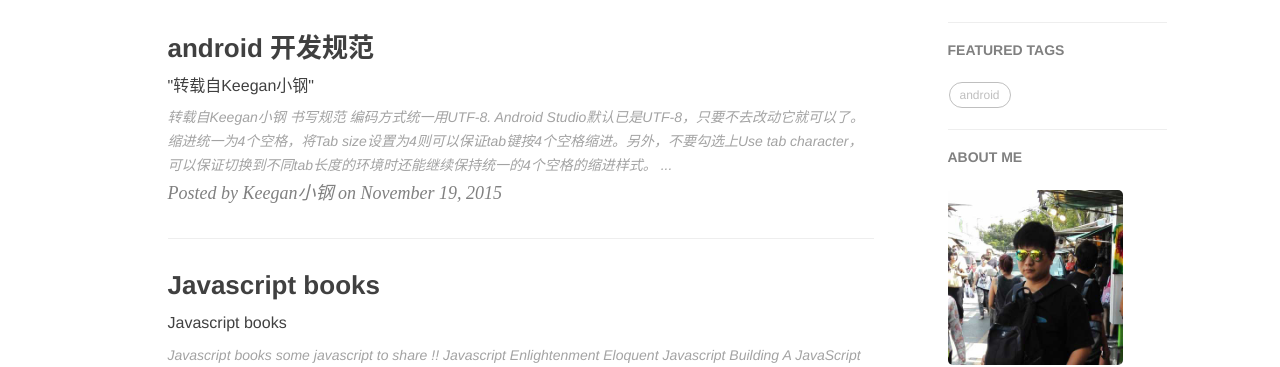
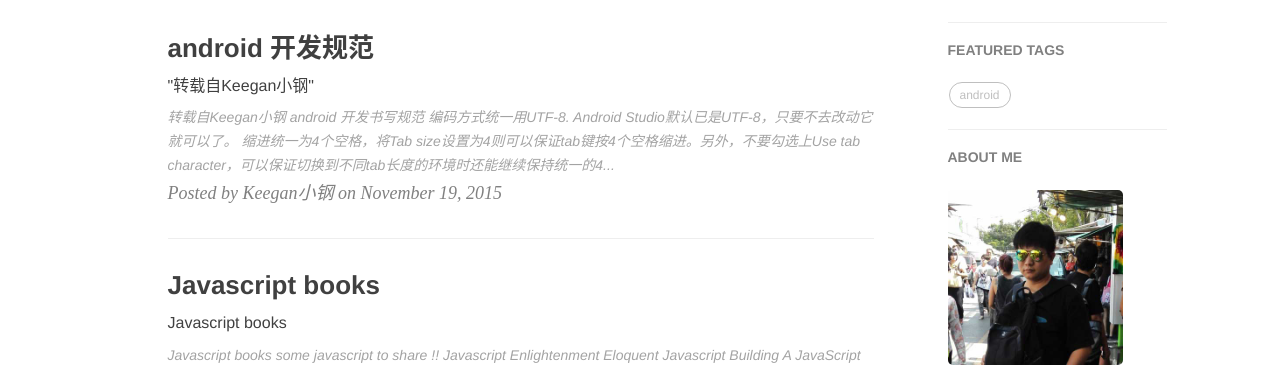
Before and after one commit to kennyhui/kennyhui.github.io, a Jekyll site: the page built from index.html, in a window 1280 px wide. Shown: the part 436-803 px from the top of the page. Built offline with Jekyll 4.4.1, drawn with Linux system fonts in a browser that asks for light colours; nearby versions of some CDN libraries; the list of posts is cut into pages by our own code; comment, search, counter and statistics services are not loaded.

Commit message:
modified:   _posts/2015-11-19-android-rule.markdown

```diff
--- a/_posts/2015-11-19-android-rule.markdown
+++ b/_posts/2015-11-19-android-rule.markdown
@@ -12,7 +12,7 @@
  > 转载自Keegan小钢
 
 
-# 书写规范
+# android 开发书写规范
 
 1. 编码方式统一用UTF-8. Android Studio默认已是UTF-8，只要不去改动它就可以了。
 ![Alt text](http://keeganlee.me/android/_image/20150709/encodings.png)
@@ -22,7 +22,7 @@
 ![Alt text](http://keeganlee.me/android/_image/20150709/tab_size.png)
 
 3. 花括号不要单独一行，和它前面的代码同一行。而且，花括号与前面的代码之间用一个空格隔开。
-----------------------------------------------
+
 public void method() { // Good
 
 }
@@ -34,7 +34,7 @@
 public void method(){ // Bad
 
 }
---
+
 
 4. 空格的使用
 if、else、for、switch、while等逻辑关键字与后面的语句留一个空格隔开。
```
